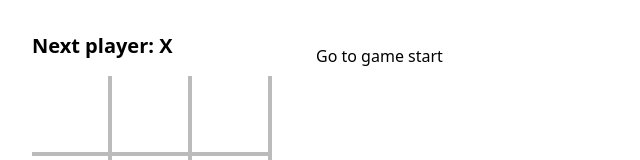
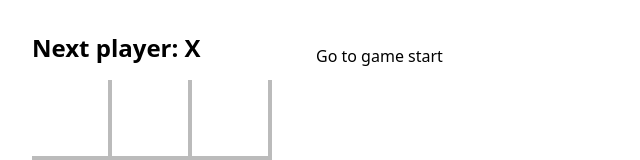
Before and after one commit to nikiiigoyal/Tic-tac-toe-game, a React (Vite) app: page / in a window 1280 px wide. Shown: the top 160 px of the page, without its empty margins (0-640 px from the left). Built offline with nearby package versions, Linux system fonts and the light colour scheme.

Commit message:
modified

```diff
--- a/src/App.jsx
+++ b/src/App.jsx
@@ -1,5 +1,4 @@
 import { useState } from 'react';
-
 function Square({ value, onSquareClick }) {
   return (
     <button
@@ -36,7 +35,7 @@ function Board({ xIsNext, squares, onPlay }) {
 
   return (
     <div>
-      <div className="mb-4 text-xl font-semibold">{status}</div>
+      <div className="mb-4 text-2xl font-semibold">{status}</div>
       <div className="grid">
         <div className="board-row flex">
           <Square value={squares[0]} onSquareClick={() => handleClick(0)} />
```
